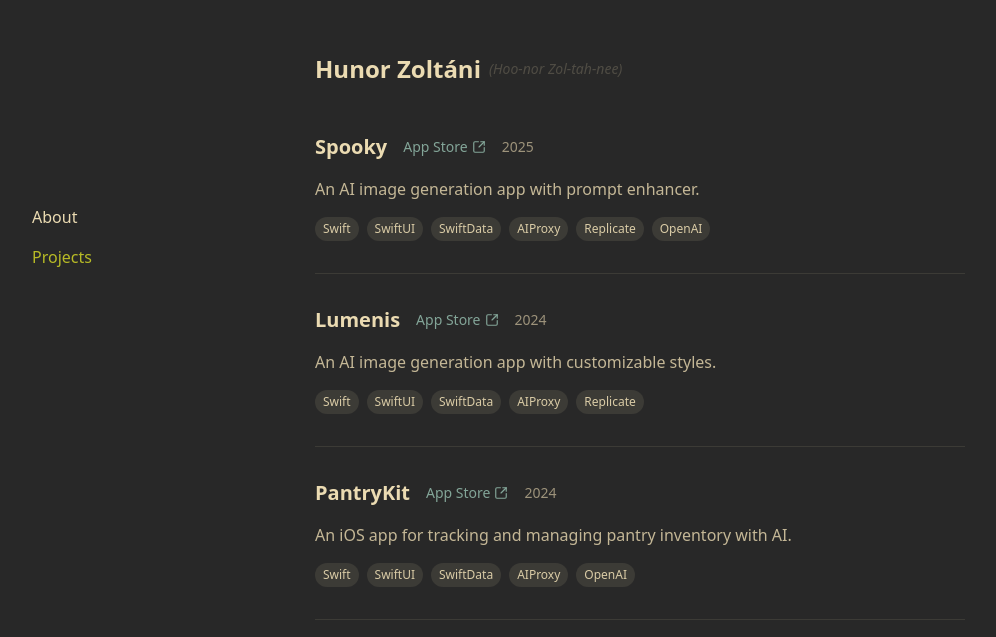
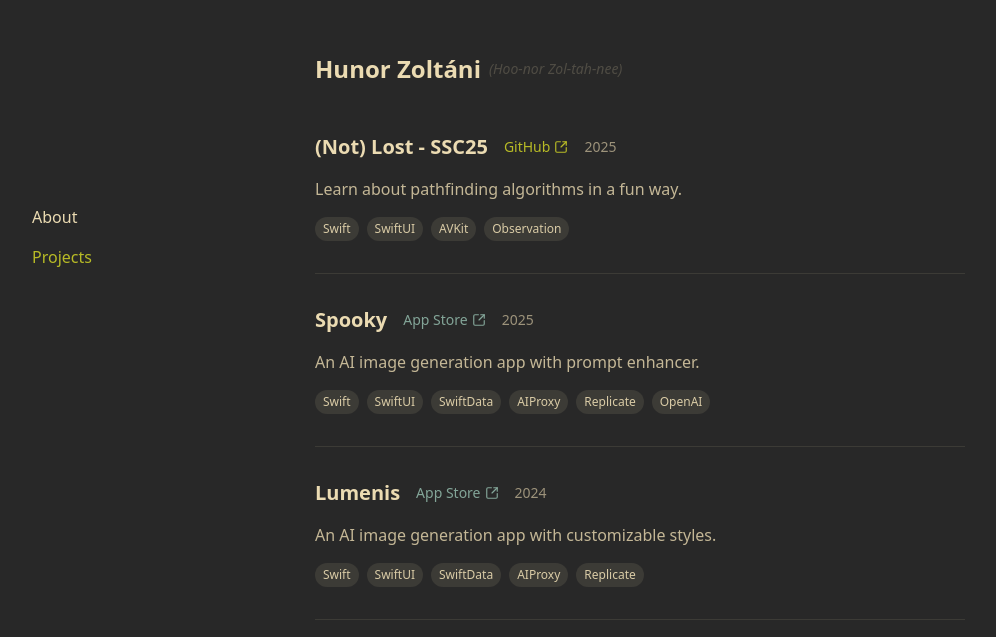
Before and after one commit to Ronuhz/ronuhz.me, a Next.js app: page /projects in a window 1280 px wide. Shown: the part 163-800 px from the top of the page, without its empty margins (0-996 px from the left). Built offline with nearby package versions, Linux system fonts and the light colour scheme.

Commit message:
Added my Swift Student Challenge 2025 Project - (Not) Lost

```diff
--- a/src/data/projects.ts
+++ b/src/data/projects.ts
@@ -8,6 +8,13 @@
 }
 
 export const projects: Project[] = [
+  {
+    name: "(Not) Lost - SSC25",
+    description: "Learn about pathfinding algorithms in a fun way.",
+    github: "https://github.com/Ronuhz/Swift-Student-Challenge-2025",
+    techStack: ["Swift", "SwiftUI", "AVKit", "Observation"],
+    year: 2025
+  },
   {
     name: "Spooky",
     description: "An AI image generation app with prompt enhancer.",
```
